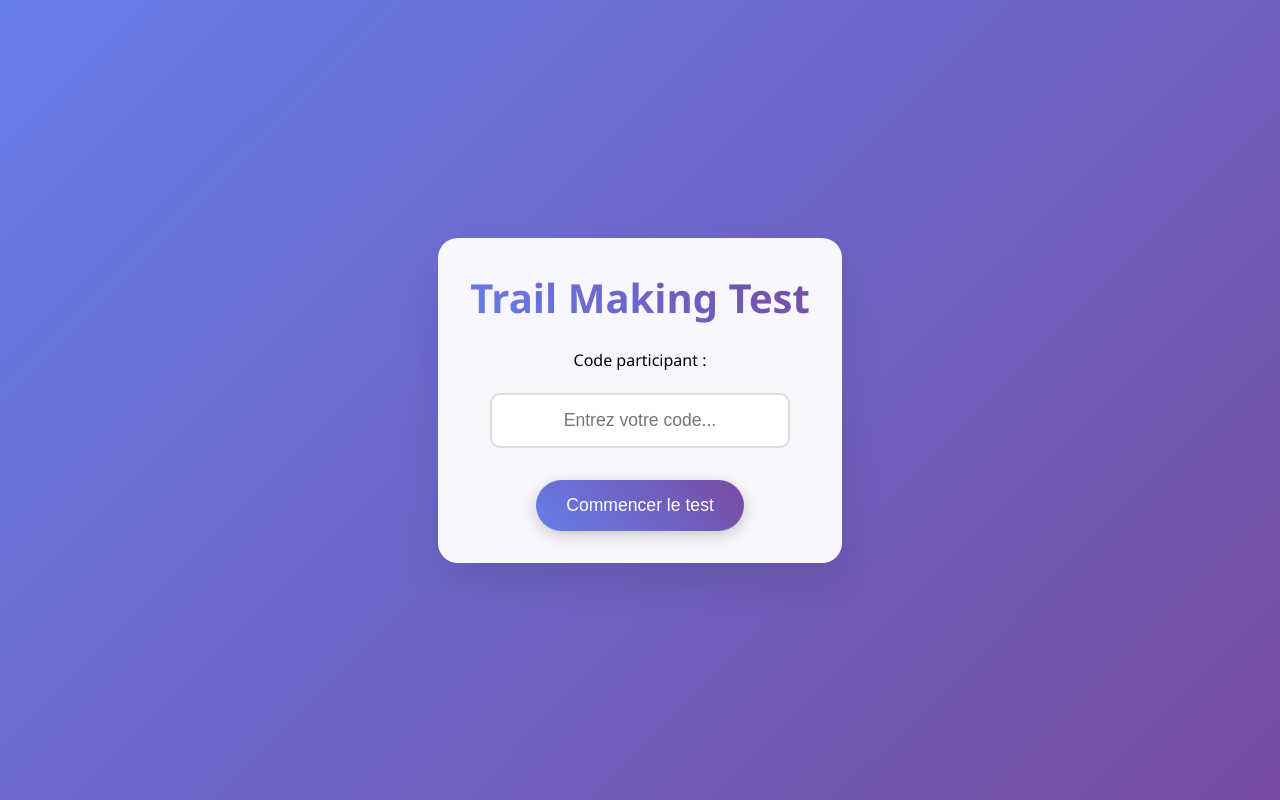
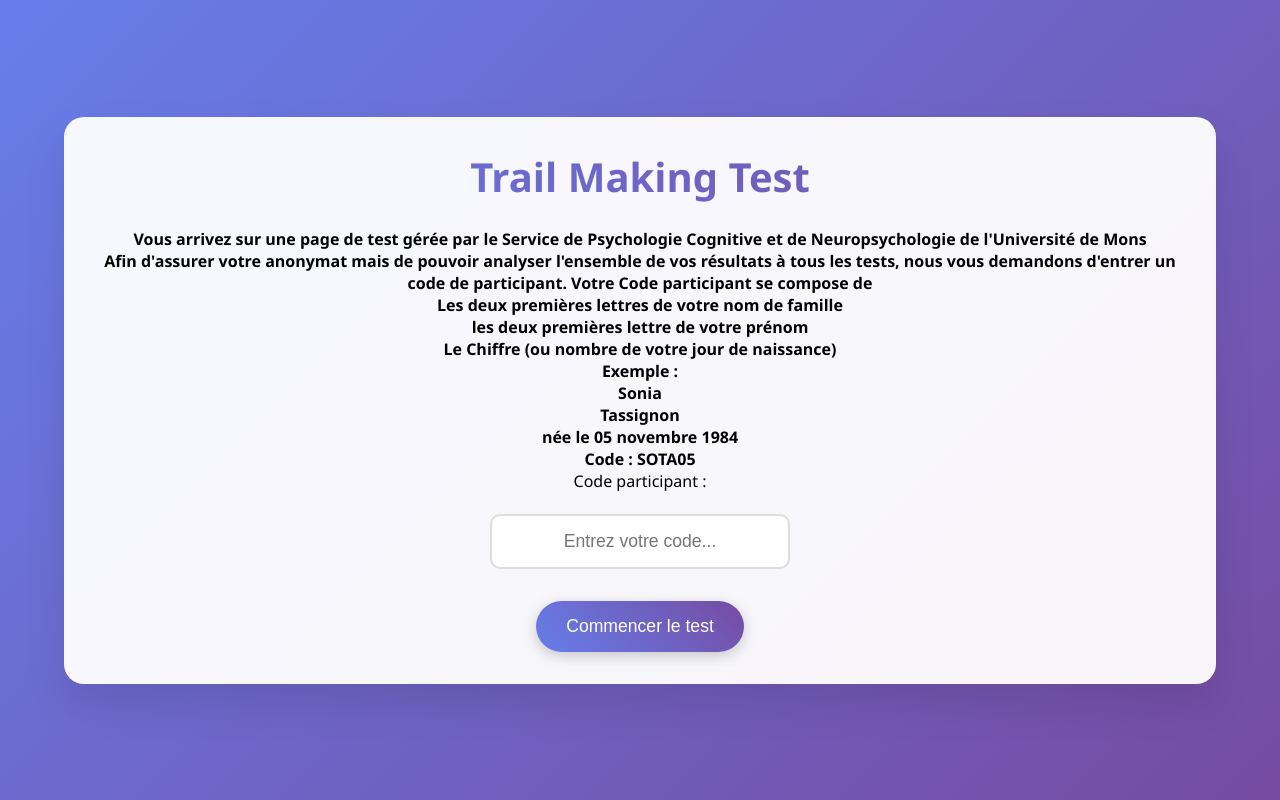
Before and after one commit to sandrainver/ExeTests, a plain HTML site: page index.html in a window 1280 px wide. Drawn offline with Linux system fonts and the light colour scheme.

Commit message:
Update index.html

```diff
--- a/index.html
+++ b/index.html
@@ -13,6 +13,9 @@
       <!-- Écran d'accueil -->
       <div id="welcome-screen" class="screen active">
         <h1>Trail Making Test</h1>
+        <h4>Vous arrivez sur une page de test gérée par le Service de Psychologie Cognitive et de Neuropsychologie de l'Université de Mons</h4>
+        <h4>Afin d'assurer votre anonymat mais de pouvoir analyser l'ensemble de vos résultats à tous les tests, nous vous demandons d'entrer un code de participant. Votre Code participant se compose de <br>Les deux premières lettres de votre nom de famille
+        <br>les deux premières lettre de votre prénom<br>Le Chiffre (ou nombre de votre jour de naissance)<br>Exemple : <br>Sonia<br>Tassignon<br>née le 05 novembre 1984<BR>Code : SOTA05</h4>
         <div class="participant-input">
           <label for="participant-id">Code participant :</label><br /><br />
           <input
```
